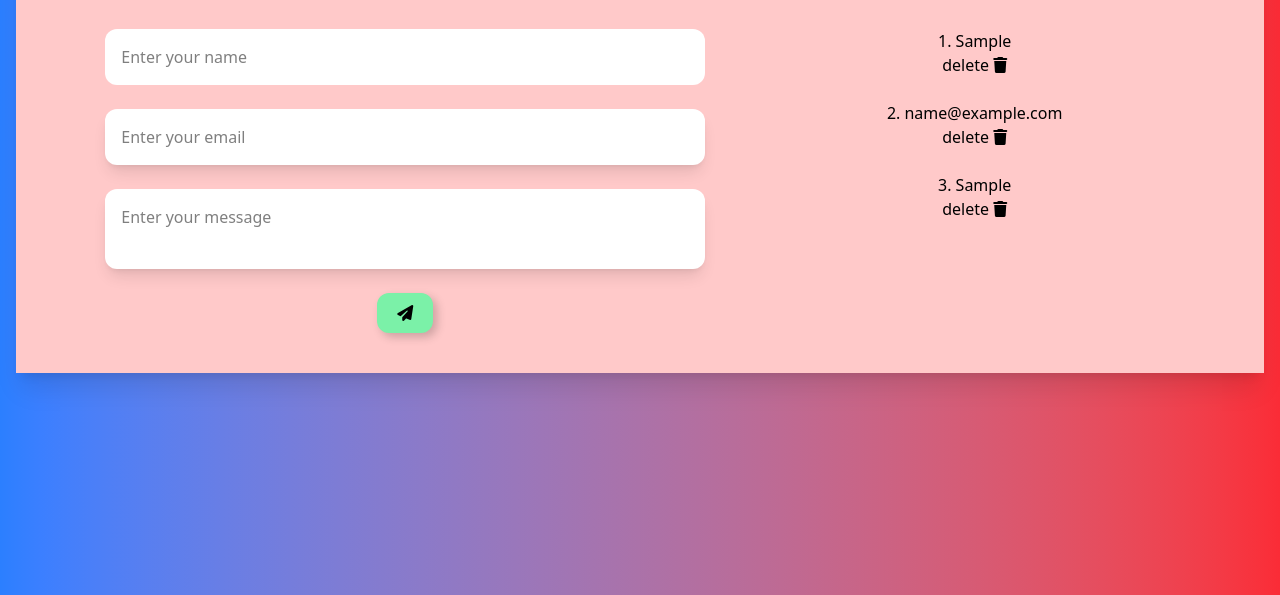
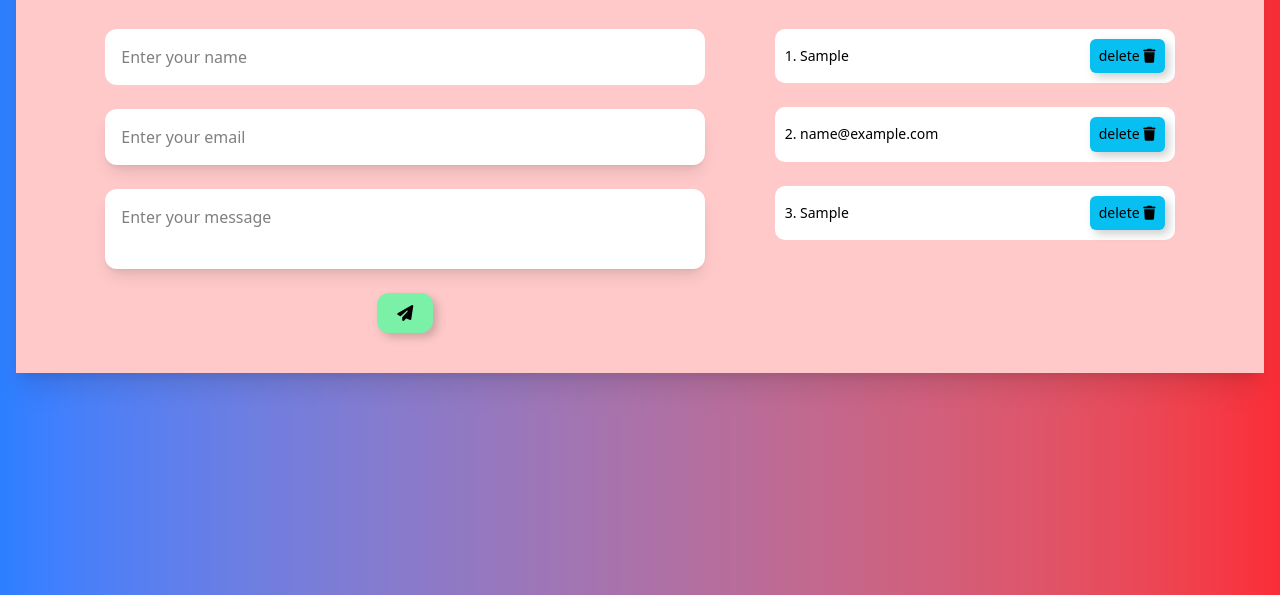
Before and after one commit to amanullayev2210/To-Do-List, a plain HTML site: page contact.html in a window 1280 px wide. Both pictures are taken after typing "Sample", "name@example.com", "Sample" into the empty fields and a click on the button 405 px from the left and 518 px from the top of the page. Shown: the part 205-800 px from the top of the page. Drawn offline with nearby package versions, Linux system fonts and the light colour scheme.

Commit message:
Update CSS

```diff
--- a/assets/css/style.css
+++ b/assets/css/style.css
@@ -1,3 +1,4 @@
+/* Old start */
 .js-wrapper {
     p {
         margin-bottom: 12px;
@@ -12,6 +13,9 @@
         border-radius: 6px;
     }
 }
+
+/* Old end */
+/* New start */
 
 .js-new_li {
     margin-bottom: 12px;
@@ -49,3 +53,41 @@
     border-radius: 6px;
     cursor: pointer;
 }
+
+/* New end */
+/* Contact start */
+.js-neww_li {
+    display: flex;
+    justify-content: center;
+    align-items: center;
+    padding: 10px;
+    gap: 40px;
+    max-width: 100%;
+    background-color: white;
+    border-radius: 10px;
+}
+
+.js-paragraph {
+    width: 100%;
+    color: #000000;
+    font-size: 14px;
+    line-height: 1.6;
+    background-color: white;
+    border-radius: 6px;
+    text-align: start;
+}
+
+.js-button {
+    max-width: 100%;
+    min-width: 75px;
+    width: 30px;
+    padding: 6px;
+    color: #000000;
+    box-shadow: 4px 4px 10px rgba(0, 0, 0, 0.2);
+    transition: box-shadow 0.3s ease-in-out;
+    font-size: 14px;
+    line-height: 1.6;
+    background-color: #07bff0;
+    border-radius: 6px;
+    cursor: pointer;
+}
```
